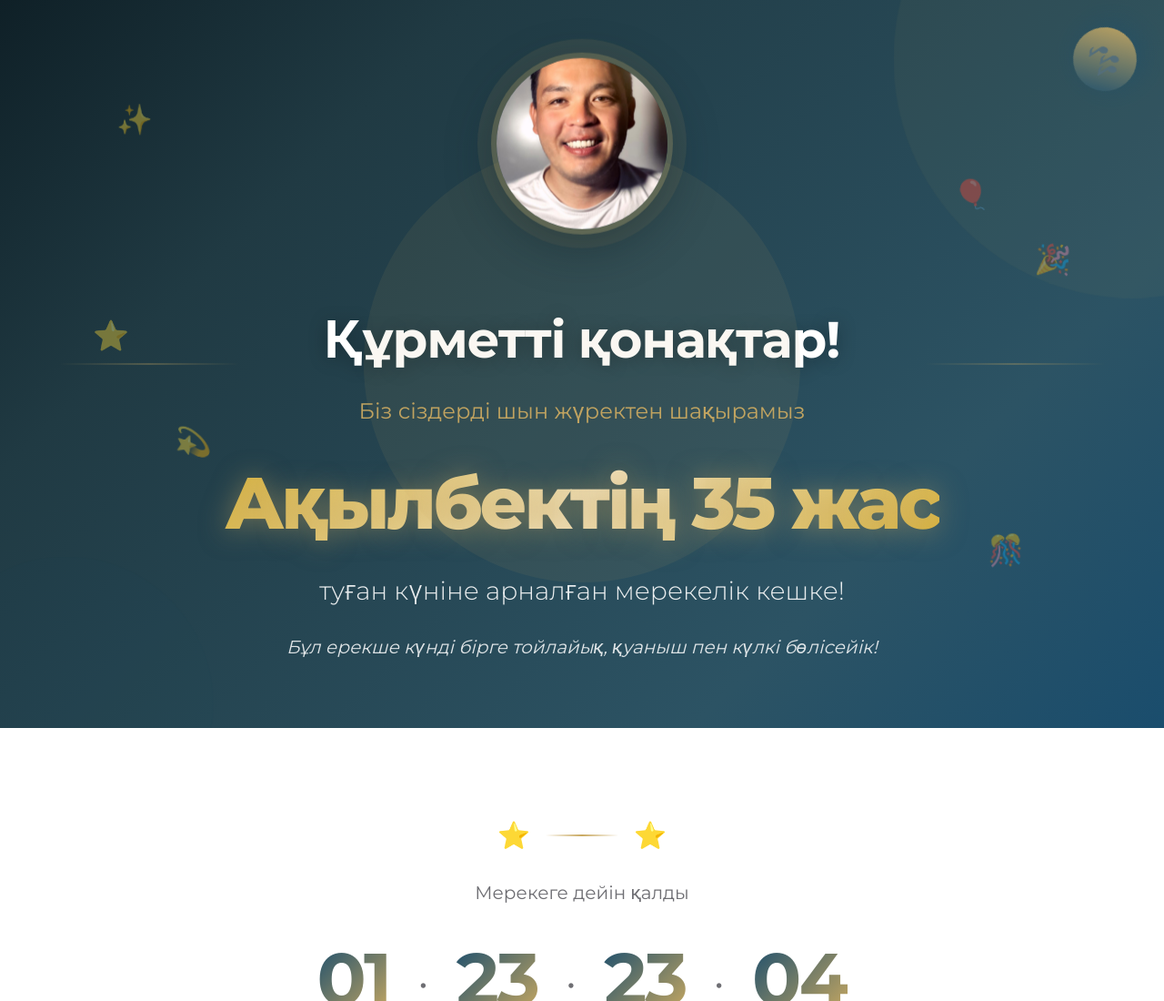
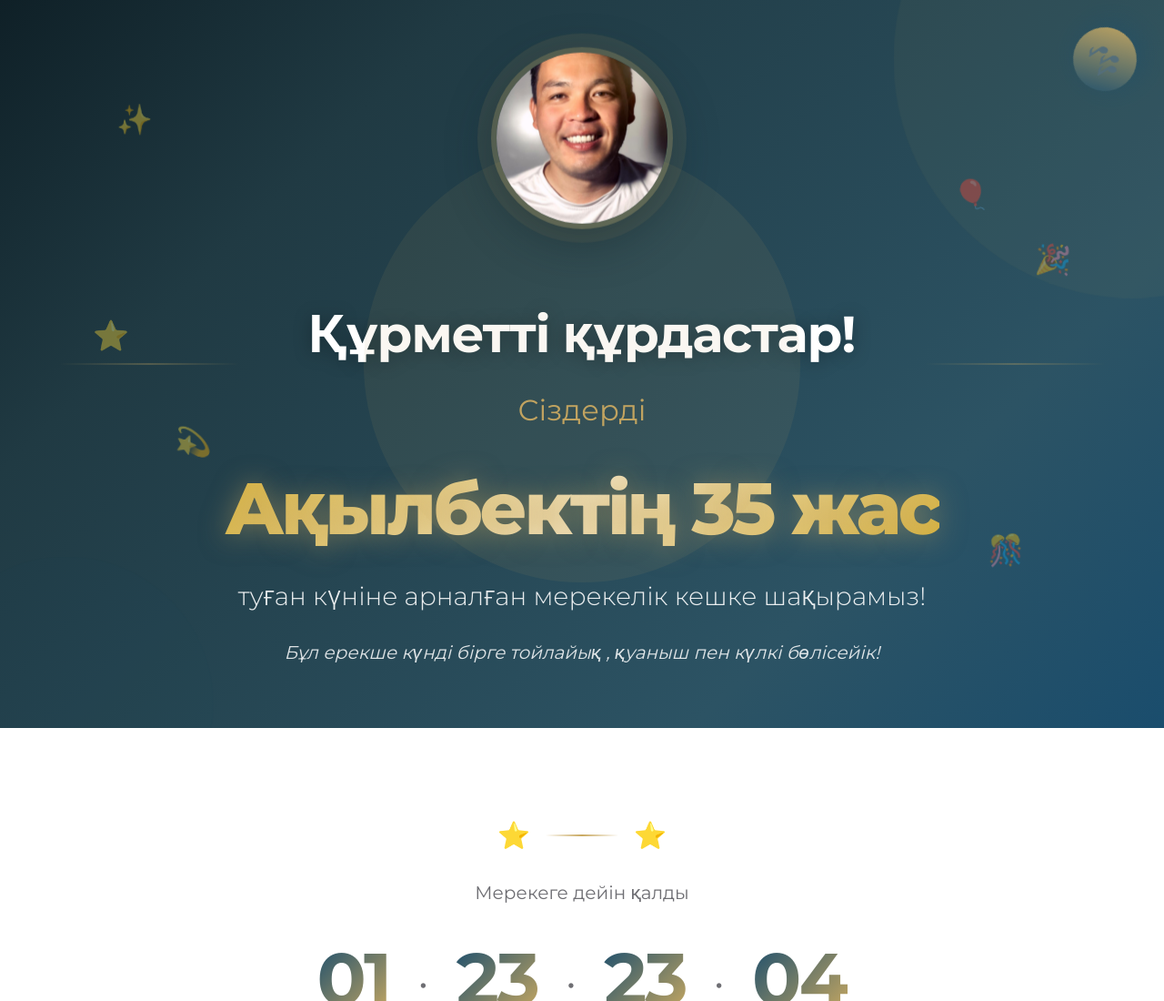
Before and after one commit to bembido/akylbek_birthday, a plain HTML site: page index.html in a window 1280 px wide. Shown: the top 1100 px of the page at 91% size. Drawn offline with Linux system fonts and the light colour scheme.

Commit message:
Last_chamges]

```diff
--- a/index.html
+++ b/index.html
@@ -38,11 +38,11 @@
 
         <div class="hero-content">
             <div class="hero-emoji"><img src="birthday_image.jpg" alt=""></div>
-            <h1 class="hero-title">Құрметті қонақтар!</h1>
-            <p class="hero-subtitle">Біз сіздерді шын жүректен шақырамыз</p>
+            <h1 class="hero-title">Құрметті құрдастар!</h1>
+            <p class="hero-subtitle">Сіздерді</p>
             <h2 class="hero-name">Ақылбектің 35 жас</h2>
-            <p class="hero-description">туған күніне арналған мерекелік кешке!</p>
-            <p class="hero-message">Бұл ерекше күнді бірге тойлайық, қуаныш пен күлкі бөлісейік!</p>
+            <p class="hero-description">туған күніне арналған мерекелік кешке шақырамыз!</p>
+            <p class="hero-message">Бұл ерекше күнді бірге тойлайық , қуаныш пен күлкі бөлісейік!</p>
         </div>
 
         <!-- Decorative Lines -->
--- a/style.css
+++ b/style.css
@@ -76,7 +76,7 @@ body {
 }
 
 .hero-subtitle {
-    font-size: 1.5rem;
+    font-size: 2rem;
     font-weight: 400;
     color: rgba(201, 169, 97, 0.95);
     margin-bottom: 25px;
```
